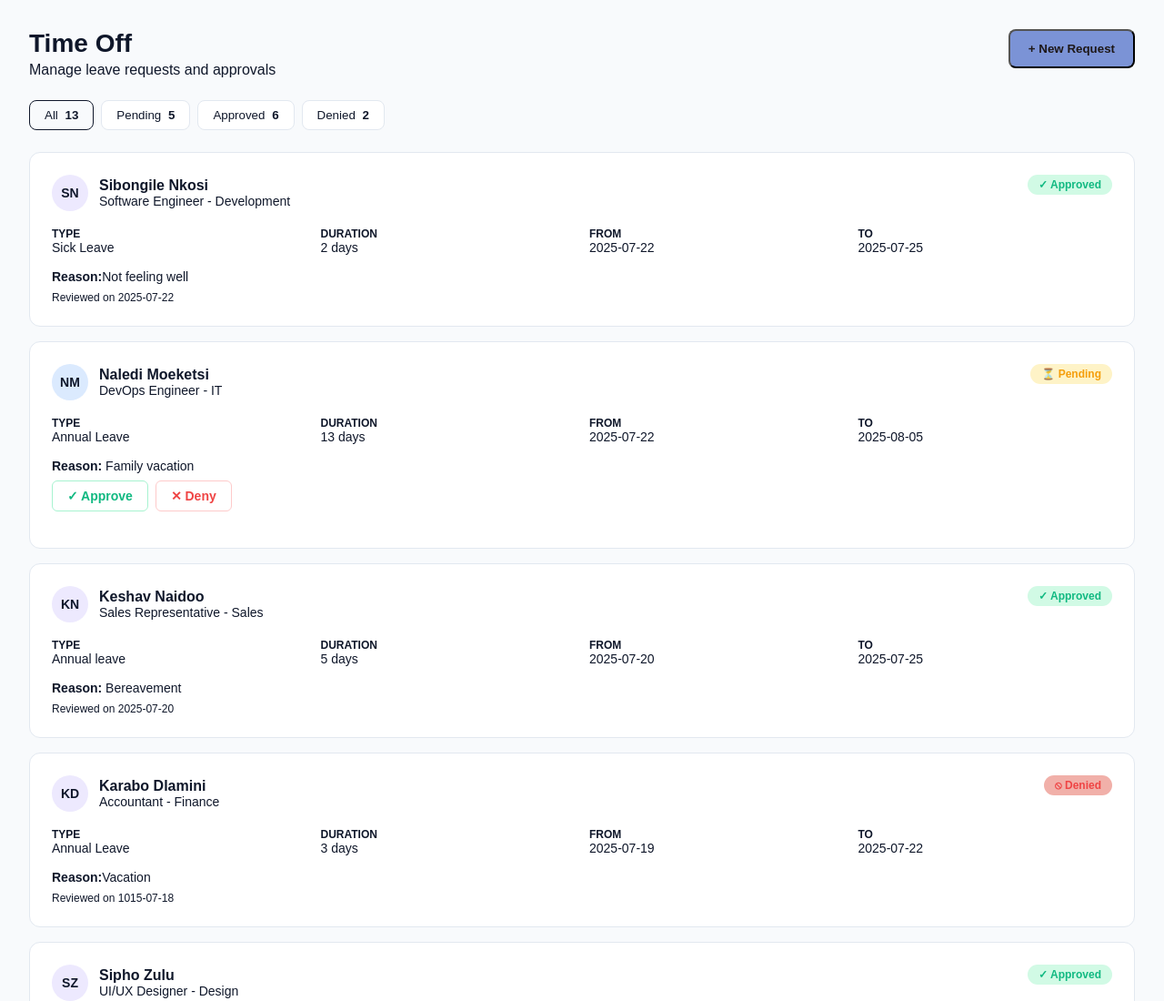
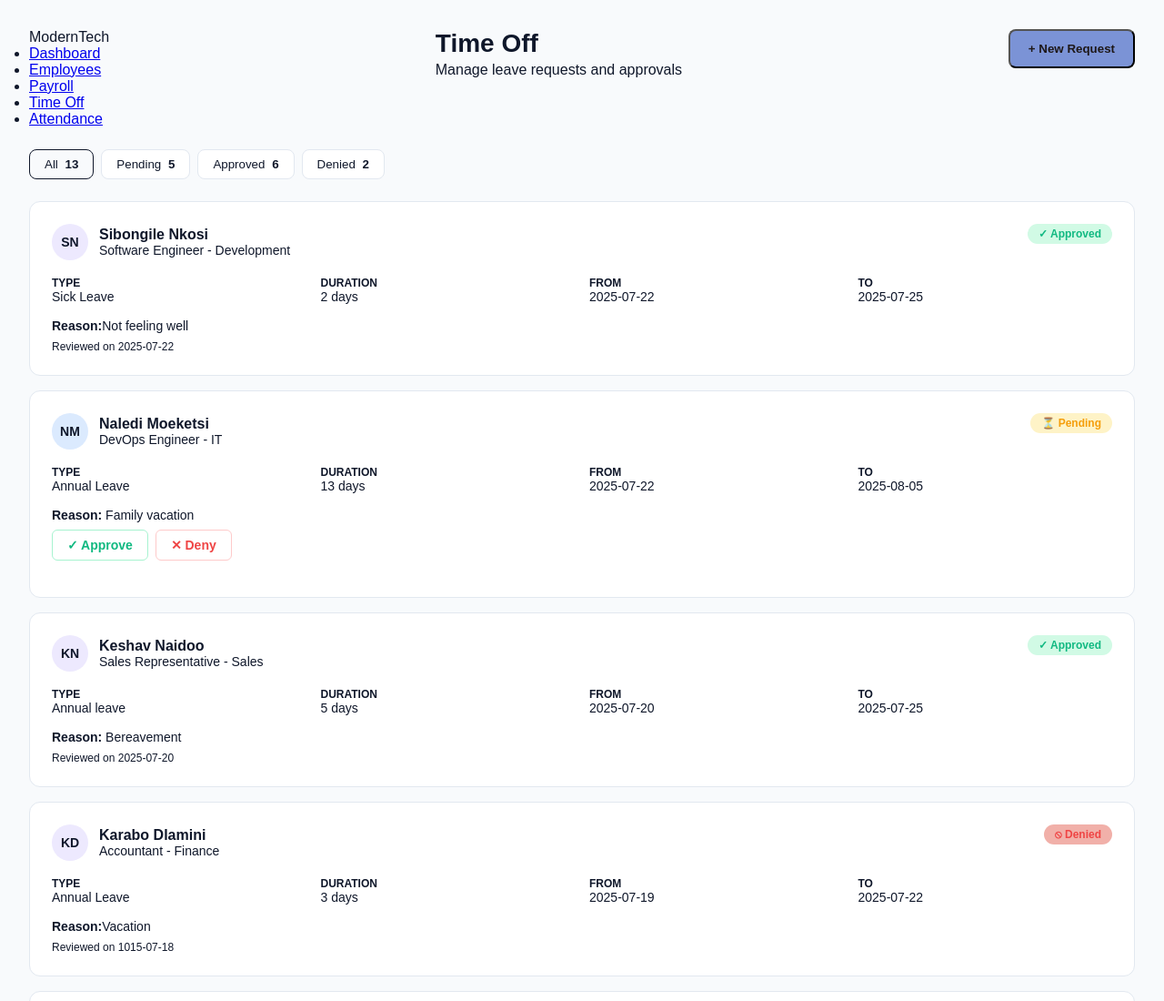
Before and after one commit to chefmanie27-pixel/project-modern-tech-solutions-, a plain HTML site: page time-off-page.html in a window 1280 px wide. Shown: the top 1100 px of the page at 91% size. Drawn offline with Linux system fonts and the light colour scheme.

Commit message:
added nav bar

```diff
--- a/time-off-page.html
+++ b/time-off-page.html
@@ -3,12 +3,24 @@
   <head>
     <meta charset="UTF-8" />
     <meta name="viewport" content="width=device-width, initial-scale=1.0" />
-    <title>Mordern Tech HR Portal - Time Off</title>
+    <title>Modern Tech HR Portal - Time Off</title>
     <link rel="stylesheet" href="style3.css" />
   </head>
   <body>
     <main class="main">
       <div class="header">
+        <div class="nav">
+          <div class="logo">Modern<span>Tech</span></div>
+          <div class="nav-bar">
+            <ul class="nav-content">
+              <li><a href="dashboard.html">Dashboard</a></li>
+              <li><a href="employees.html">Employees</a></li>
+              <li><a href="payroll.html">Payroll</a></li>
+              <li class = "active"><a href="time-off-page.html">Time Off</a></li>
+              <li><a href="attendance.html">Attendance</a></li>
+            </ul>
+          </div>
+        </div>
         <div>
           <h1>Time Off</h1>
           <p>Manage leave requests and approvals</p>
```
